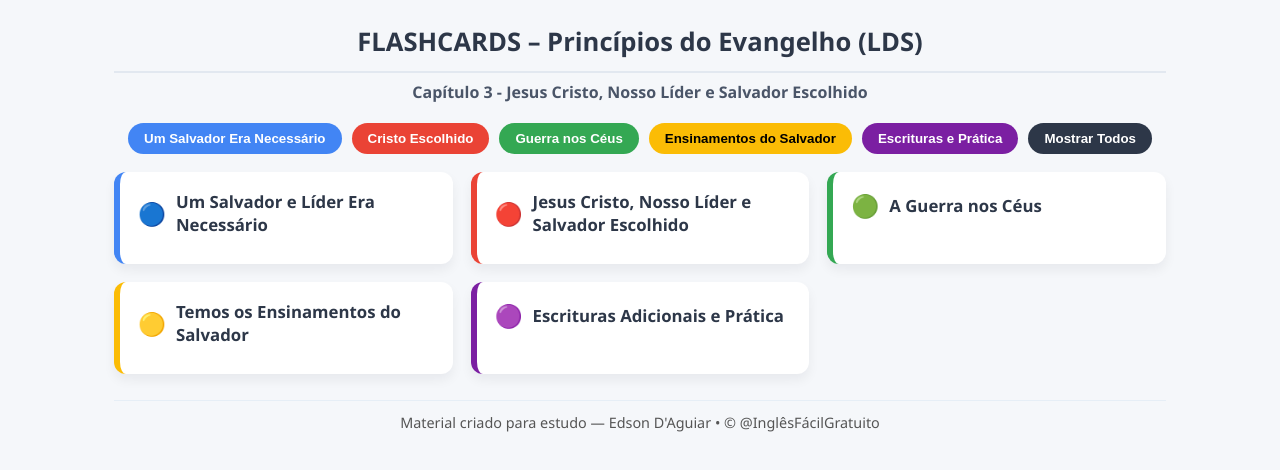
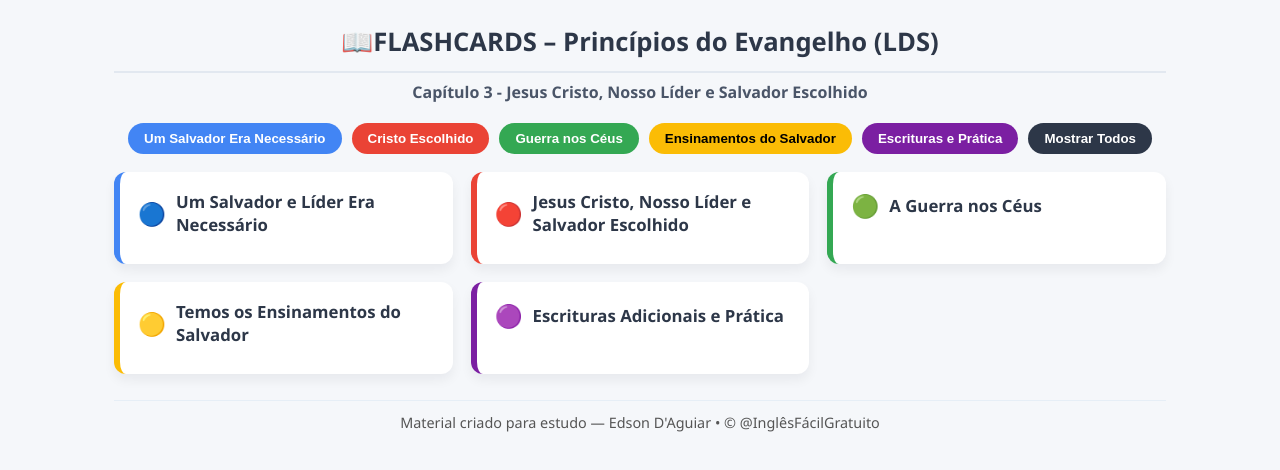
Before and after one commit to EddyAguiar/FLASHCARDS-Nosso-Pai-Celestial-Chapter-3, a plain HTML site: page index.html in a window 1280 px wide. Drawn offline with Linux system fonts and the light colour scheme.

Commit message:
Update index.html

```diff
--- a/index.html
+++ b/index.html
@@ -53,7 +53,7 @@
 </head>
 <body>
 
-<h1>FLASHCARDS – Princípios do Evangelho (LDS)</h1>
+<h1>📖FLASHCARDS – Princípios do Evangelho (LDS)</h1>
 <div class="subtitle"><b>Capítulo 3 - Jesus Cristo, Nosso Líder e Salvador Escolhido</b></div>
 
 <div class="categories">
```
